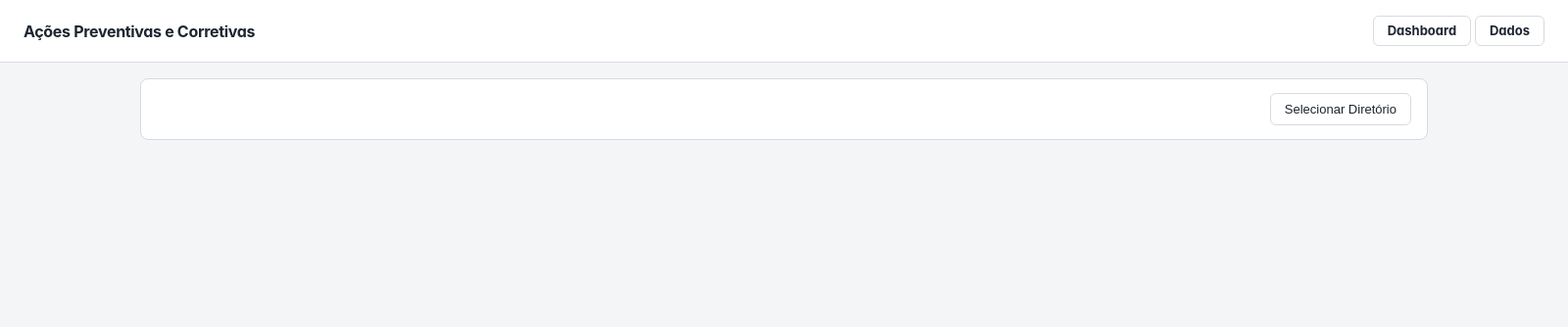
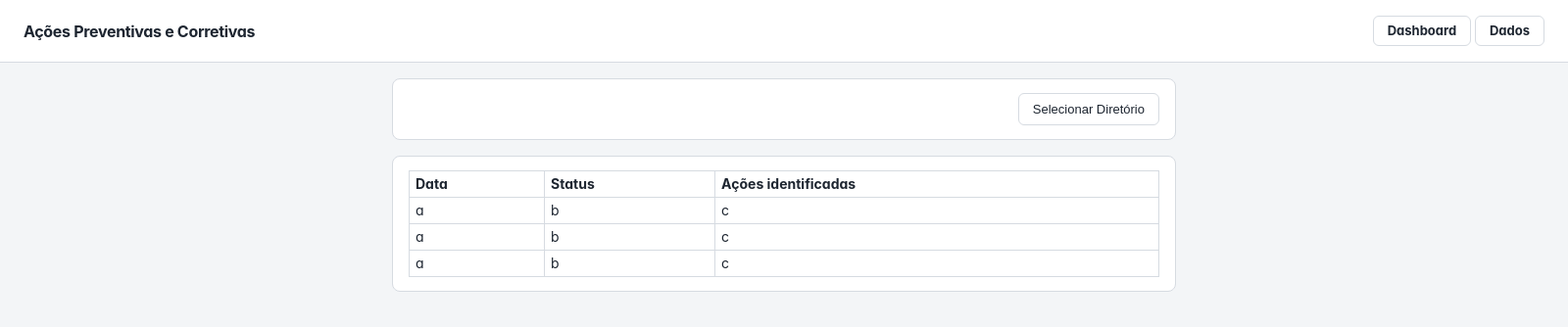
Before and after one commit to tiago0214/unimed-quality-department, an Electron app: page src/renderer/pages/data.html in a window 1600 px wide. Shown: the whole page at 98% size. Drawn offline with Linux system fonts and the light colour scheme; no server answers.

Commit message:
feat: add table structure for displaying data and update styles for better layout

```diff
--- a/src/renderer/pages/data.html
+++ b/src/renderer/pages/data.html
@@ -25,6 +25,31 @@
         <div id="filePath"></div>
         <button class="btn" id="selectBtn">Selecionar Diretório</button>
       </section>
+
+      <section class="table-container">
+        <table>
+          <tr>
+            <th>Data</th>
+            <th>Status</th>
+            <th>Ações identificadas</th>
+          </tr>
+          <tr>
+            <td>a</td>
+            <td>b</td>
+            <td>c</td>
+          </tr>
+          <tr>
+            <td>a</td>
+            <td>b</td>
+            <td>c</td>
+          </tr>
+          <tr>
+            <td>a</td>
+            <td>b</td>
+            <td>c</td>
+          </tr>
+        </table>
+      </section>
     </main>
     <script src="./js/data.js"></script>
   </body>
--- a/src/renderer/pages/style/data-style.css
+++ b/src/renderer/pages/style/data-style.css
@@ -1,15 +1,41 @@
 .main-container {
   margin: auto;
   margin-top: 16px;
-  max-width: 80%;
-  padding: 14px 16px 14px 16px;
-  background-color: var(--color-card);
-  border-radius: 8px;
-  border: solid 1px var(--color-border);
+  max-width: 50%;
 }
 
 .path-container {
   display: flex;
   justify-content: space-between;
   align-items: center;
+  background-color: var(--color-card);
+  border-radius: 8px;
+  border: solid 1px var(--color-border);
+  padding: 14px 16px 14px 16px;
 }
+
+.table-container {
+  margin-top: 16px;
+  max-width: 100%;
+  background-color: var(--color-card);
+  border: solid 1px var(--color-border);
+  border-radius: 8px;
+  padding: 14px 16px 14px 16px;
+}
+
+.table-container > table {
+  width: 100%;
+}
+
+.table-container > table,
+th,
+td {
+  border: 1px solid var(--color-border);
+  font-size: 14px;
+  padding: 6px;
+}
+
+th {
+  font-weight: 700;
+  text-align: left;
+}
```
